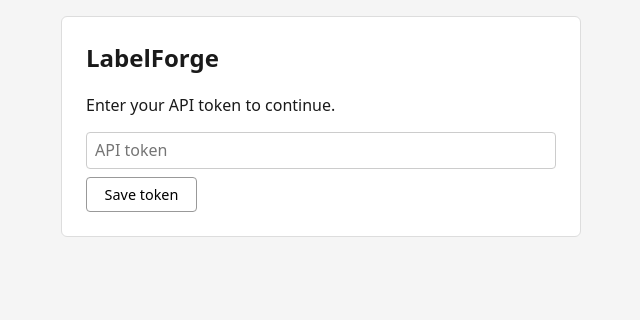
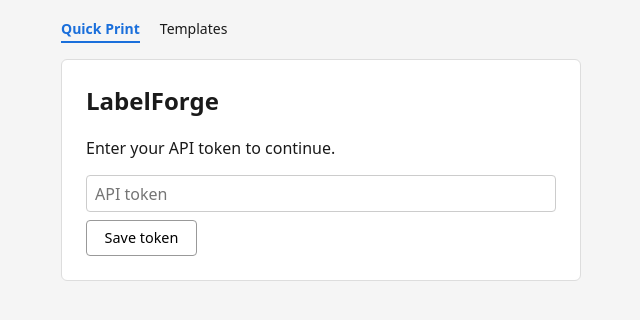
Before and after one commit to crzykidd/labelforge, a website built with Vite: page frontend/index.html in a window 1280 px wide. Shown: the whole page, without its empty margins (319-959 px from the left). Built offline with nearby package versions, Linux system fonts and the light colour scheme.

Commit message:
Add client-side routing and nav to the SPA

```diff
--- a/frontend/index.html
+++ b/frontend/index.html
@@ -6,6 +6,10 @@
     <title>LabelForge</title>
   </head>
   <body>
+    <nav id="nav">
+      <a href="/" data-route="/">Quick Print</a>
+      <a href="/templates" data-route="/templates">Templates</a>
+    </nav>
     <div id="app"></div>
     <script type="module" src="/src/main.ts"></script>
   </body>
--- a/frontend/src/main.ts
+++ b/frontend/src/main.ts
@@ -1,4 +1,8 @@
 import './style.css'
 import { mountQuickPrint } from './pages/quick-print'
+import { mountTemplates } from './pages/templates'
+import { initRouter, register } from './router'
 
-mountQuickPrint(document.getElementById('app')!)
+register('/', mountQuickPrint)
+register('/templates', mountTemplates)
+initRouter()
--- /dev/null
+++ b/frontend/src/pages/templates.ts
@@ -0,0 +1,8 @@
+export function mountTemplates(root: HTMLElement): void {
+  root.innerHTML = `
+    <div class="quick-print">
+      <h2>Templates</h2>
+      <p>Coming soon.</p>
+    </div>
+  `
+}
--- /dev/null
+++ b/frontend/src/router.ts
@@ -0,0 +1,39 @@
+type MountFn = (root: HTMLElement) => void
+
+const routes: Record<string, MountFn> = {}
+
+export function register(path: string, mount: MountFn): void {
+  routes[path] = mount
+}
+
+function setActiveNav(path: string): void {
+  document.querySelectorAll<HTMLAnchorElement>('[data-route]').forEach(a => {
+    a.classList.toggle('active', a.dataset.route === path)
+  })
+}
+
+export function navigate(path: string): void {
+  history.pushState(null, '', path)
+  render(path)
+}
+
+function render(path: string): void {
+  const root = document.getElementById('app')
+  if (!root) return
+  const mount = routes[path] ?? routes['/']
+  if (mount) {
+    setActiveNav(path)
+    mount(root)
+  }
+}
+
+export function initRouter(): void {
+  document.addEventListener('click', e => {
+    const target = (e.target as HTMLElement).closest<HTMLAnchorElement>('[data-route]')
+    if (!target) return
+    e.preventDefault()
+    navigate(target.dataset.route!)
+  })
+  window.addEventListener('popstate', () => render(window.location.pathname))
+  render(window.location.pathname)
+}
--- a/frontend/src/style.css
+++ b/frontend/src/style.css
@@ -130,6 +130,28 @@ button:disabled {
   border-radius: 4px;
 }
 
+/* nav */
+#nav {
+  max-width: 520px;
+  margin: 0 auto 1rem;
+  display: flex;
+  gap: 1.25rem;
+}
+
+#nav a {
+  text-decoration: none;
+  color: #1a1a1a;
+  font-size: 0.875rem;
+  padding: 0.2rem 0;
+  border-bottom: 2px solid transparent;
+}
+
+#nav a.active {
+  border-bottom-color: #1a6fdb;
+  color: #1a6fdb;
+  font-weight: 600;
+}
+
 /* token gate */
 .token-gate input[type="password"] {
   width: 100%;
```
